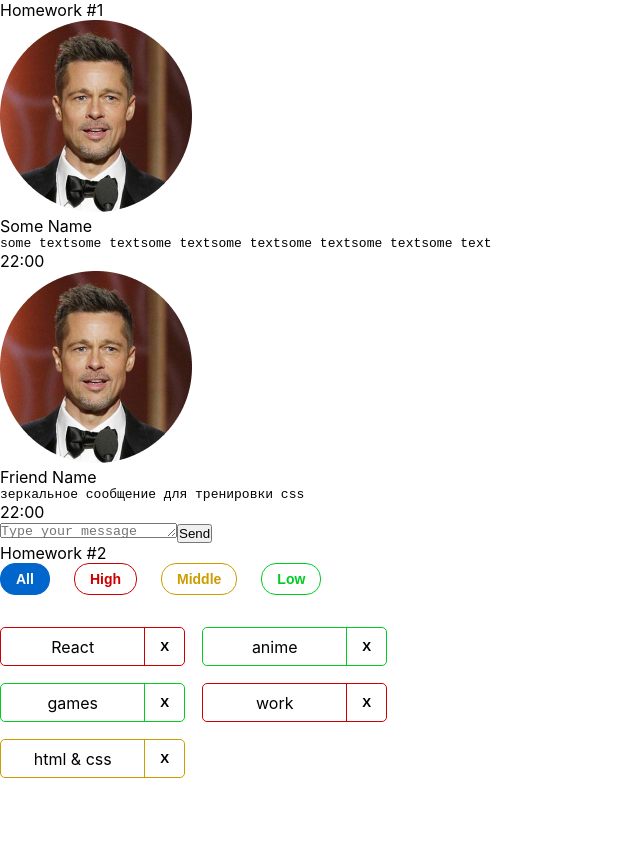
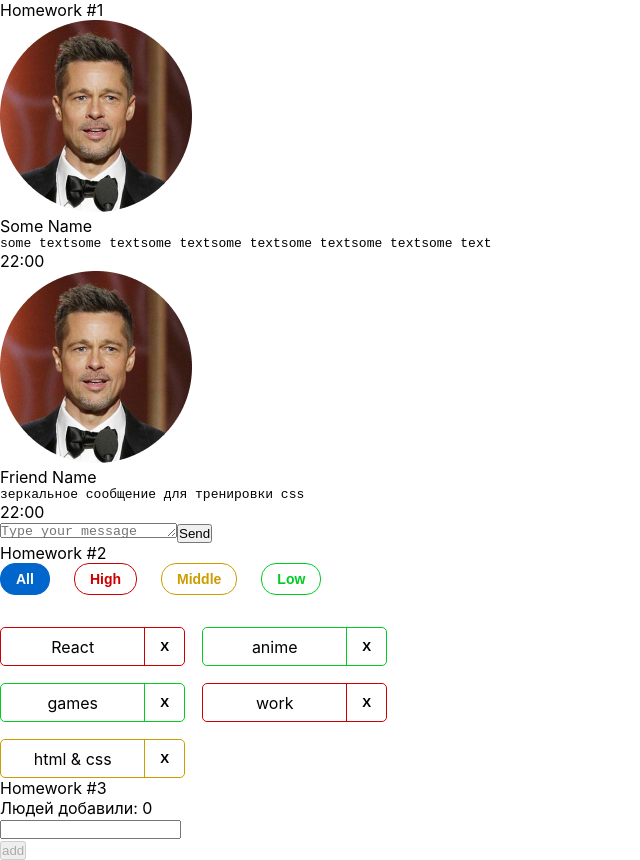
Before and after one commit to nikitenus/ig-hw, a React (Create React App) app: page / in a window 1280 px wide. Shown: the whole page, without its empty margins (0-640 px from the left). Before the commit the page ends 800 px from the top, so only its background shows below. Built offline with nearby package versions, Linux system fonts and the light colour scheme.

Commit message:
feat: complete HW3

```diff
--- a/src/s1-main/App.tsx
+++ b/src/s1-main/App.tsx
@@ -2,13 +2,14 @@
 import s from './App.module.css'
 import HW1 from '../s2-homeworks/hw01/HW1'
 import HW2 from '../s2-homeworks/hw02/HW2'
+import HW3 from '../s2-homeworks/hw03/HW3'
 
 function App() {
 	return (
 		<div className={s.App}>
 			<HW1 />
 			<HW2 />
-			{/*<HW3/>*/}
+			<HW3 />
 			{/*<HW4/>*/}
 
 			{/*при выполнении дз 5 и более - закомментировать здесь дз 1-4, так как они есть внутри дз 5*/}
--- a/src/s2-homeworks/hw03/Greeting.module.css
+++ b/src/s2-homeworks/hw03/Greeting.module.css
@@ -5,6 +5,7 @@
 }
 
 .error {
+	color: red;
 }
 
 .input {
--- a/src/s2-homeworks/hw03/Greeting.tsx
+++ b/src/s2-homeworks/hw03/Greeting.tsx
@@ -1,39 +1,28 @@
-import React, {ChangeEvent, KeyboardEvent} from 'react'
+import React, { ChangeEvent, KeyboardEvent } from 'react'
 import s from './Greeting.module.css'
 
 type GreetingPropsType = {
-    name: any // need to fix any
-    setNameCallback: any // need to fix any
-    addUser: any // need to fix any
-    onBlur: any // need to fix any
-    onEnter: any // need to fix any
-    error: any // need to fix any
-    totalUsers: any // need to fix any
-    lastUserName?: any // need to fix any
+	name: string // need to fix any
+	setNameCallback: (e: ChangeEvent<HTMLInputElement>) => void // need to fix any
+	addUser: () => void // need to fix any
+	onBlur: () => void // need to fix any
+	onEnter: (e: KeyboardEvent<HTMLInputElement>) => void // need to fix any
+	error: string // need to fix any
+	totalUsers: number // need to fix any
+	lastUserName?: string // need to fix any
 }
 
 // презентационная компонента (для верстальщика)
 const Greeting: React.FC<GreetingPropsType> = (
-    {
-        name,
-        setNameCallback,
-        addUser,
-        onEnter,
-        onBlur,
-        error,
-        totalUsers,
-        lastUserName,
-    } // деструктуризация пропсов
+	{ name, setNameCallback, addUser, onEnter, onBlur, error, totalUsers, lastUserName } // деструктуризация пропсов
 ) => {
-    const inputClass = s.errorInput // need to fix with (?:)
+	const inputClass = s.errorInput ? s.error : s.input // need to fix with (?:)
 
 	return (
 		<div id={'hw3-form'} className={s.greetingForm}>
 			<div className={s.text}>
 				{'Людей добавили: '}
-                <span id={'hw3-users-total'}>
-                    {totalUsers}
-                </span>
+				<span id={'hw3-users-total'}>{totalUsers}</span>
 			</div>
 
 			<div className={s.inputAndButtonContainer}>
@@ -51,12 +40,7 @@
 					</div>
 				</div>
 
-                <button
-                    id={'hw3-button'}
-                    onClick={addUser}
-                    className={s.button}
-                    disabled={!name.trim()}
-                >
+				<button id={'hw3-button'} onClick={addUser} className={s.button} disabled={!name.trim()}>
 					add
 				</button>
 			</div>
--- a/src/s2-homeworks/hw03/GreetingContainer.tsx
+++ b/src/s2-homeworks/hw03/GreetingContainer.tsx
@@ -3,34 +3,47 @@
 import { UserType } from './HW3'
 
 type GreetingContainerPropsType = {
-    users: any // need to fix any
-    addUserCallback: any // need to fix any
+	users: UserType[] // need to fix any
+	addUserCallback: (name: string) => void // need to fix any
 }
 
-export const pureAddUser = (name: any, setError: any, setName: any, addUserCallback: any) => {
-    // если имя пустое - показать ошибку, иначе - добавить юзера и очистить инпут
+export const pureAddUser = (
+	name: string,
+	setError: (error: string) => void,
+	setName: any,
+	addUserCallback: (name: string) => void
+) => {
+	if (name.trim()) {
+		addUserCallback(name)
+		setName('')
+		setError('')
+	} else {
+		setError('Ошибка! Введите имя!')
+	}
 }
 
-export const pureOnBlur = (name: any, setError: any) => { // если имя пустое - показать ошибку
+export const pureOnBlur = (name: string, setError: (error: string) => void) => {
+	!!name.trim() === false && setError('Ошибка! Введите имя!')
 }
 
-export const pureOnEnter = (e: any, addUser: any) => { // если нажата кнопка Enter - добавить
+export const pureOnEnter = (e: KeyboardEvent<HTMLInputElement>, addUser: () => void) => {
+	if (e.key === 'Enter') {
+		addUser()
+	}
 }
 
 // более простой и понятный для новичков
 // function GreetingContainer(props: GreetingPropsType) {
 
 // более современный и удобный для про :)
-const GreetingContainer: React.FC<GreetingContainerPropsType> = ({
-    users,
-    addUserCallback,
-}) => {
+const GreetingContainer: React.FC<GreetingContainerPropsType> = ({ users, addUserCallback }) => {
 	// деструктуризация пропсов
-    const [name, setName] = useState<any>('') // need to fix any
-    const [error, setError] = useState<any>('') // need to fix any
+	const [name, setName] = useState<string>('') // need to fix any
+	const [error, setError] = useState<string>('') // need to fix any
 
-    const setNameCallback = (e: any) => { // need to fix any
-        setName('some name') // need to fix
+	const setNameCallback = (e: ChangeEvent<HTMLInputElement>) => {
+		// need to fix any
+		setName(e.currentTarget.value) // need to fix
 
 		error && setError('')
 	}
@@ -42,12 +55,12 @@
 		pureOnBlur(name, setError)
 	}
 
-    const onEnter = (e: any) => {
+	const onEnter = (e: KeyboardEvent<HTMLInputElement>) => {
 		pureOnEnter(e, addUser)
 	}
 
-    const totalUsers = 0 // need to fix
-    const lastUserName = 'some name' // need to fix
+	const totalUsers = users.length // need to fix
+	const lastUserName = users.length > 0 ? users[users.length - 1].name : '' // need to fix
 
 	return (
 		<Greeting
--- a/src/s2-homeworks/hw03/HW3.tsx
+++ b/src/s2-homeworks/hw03/HW3.tsx
@@ -19,20 +19,24 @@
 
 // types
 export type UserType = {
-    _id: any // need to fix any
-    name: any // need to fix any
+	_id: string // need to fix any
+	name: string // need to fix any
 }
 
-export const pureAddUserCallback = (name: any, setUsers: any, users: any) => { // need to fix any
-    const user = { // need to fix
+export const pureAddUserCallback = (name: string, setUsers: (users: UserType[]) => void, users: UserType[]) => {
+	// need to fix any
+	const user = {
+		_id: v1(),
+		name,
 	}
 	setUsers([...users, user])
 }
 
 const HW3 = () => {
-    const [users, setUsers] = useState<any>([]) // need to fix any
+	const [users, setUsers] = useState<UserType[]>([]) // need to fix any
 
-    const addUserCallback = (name: any) => { // need to fix any
+	const addUserCallback = (name: string) => {
+		// need to fix any
 		pureAddUserCallback(name, setUsers, users)
 	}
 
@@ -42,10 +46,7 @@
 			{/*для автоматической проверки дз (не менять)*/}
 
 			<div className={s2.hw}>
-                <GreetingContainer
-                    users={users}
-                    addUserCallback={addUserCallback}
-                />
+				<GreetingContainer users={users} addUserCallback={addUserCallback} />
 			</div>
 		</div>
 	)
```
Lines whose indentation alone changed are shown as unchanged.
